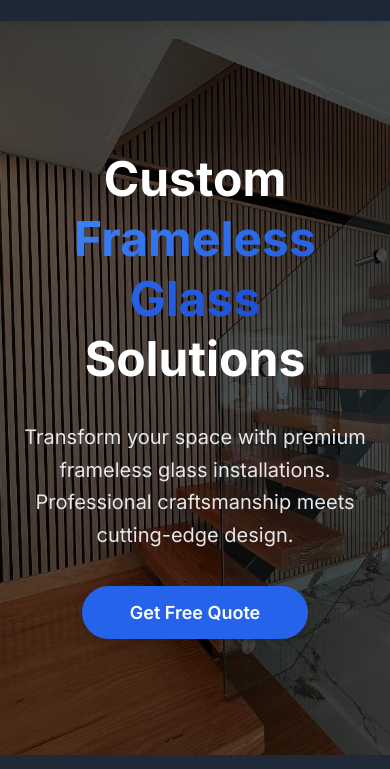
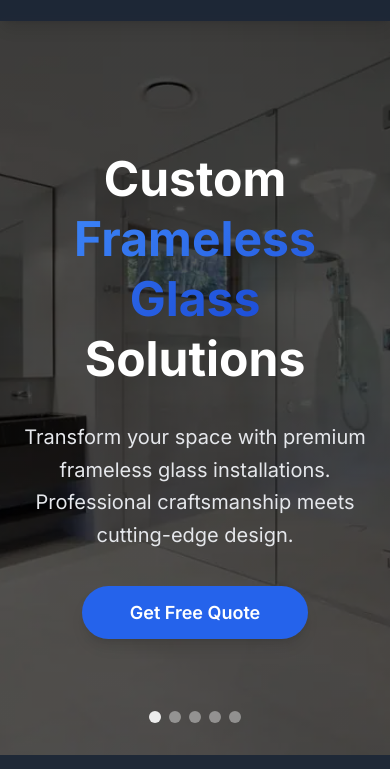
Before and after one commit to polskapeeps/KFMegaGlass-web-preview, a plain HTML site: page index.html in a window 390 px wide. Shown: the part 75-844 px from the top of the page. Drawn offline with nearby package versions, Linux system fonts and the light colour scheme.

Commit message:
Implements hero section slideshow
Replaces the static hero background with a dynamic slideshow.

This enhances visual appeal and allows showcasing multiple
featured images. Adds overlay for text readability and
implements mobile adjustments.

```diff
--- a/style.css
+++ b/style.css
@@ -5,12 +5,111 @@ body {
 }
 
 /* Hero section background image with overlay */
+/* REPLACE the existing .hero-bg section in your style.css with this: */
+
+/* Hero section with slideshow background */
 .hero-bg {
-  background-image: linear-gradient(rgba(0, 0, 0, 0.65), rgba(0, 0, 0, 0.65)),
-    url('assets/hero/railings.jpg');
+  position: relative;
   background-size: cover;
   background-position: center;
   background-attachment: fixed;
+  overflow: hidden;
+}
+
+/* Slideshow container */
+.hero-slideshow {
+  position: absolute;
+  top: 0;
+  left: 0;
+  width: 100%;
+  height: 100%;
+  z-index: -2; /* Behind the overlay and content */
+}
+
+/* Individual slide backgrounds */
+.hero-slide {
+  position: absolute;
+  top: 0;
+  left: 0;
+  width: 100%;
+  height: 100%;
+  background-size: cover;
+  background-position: center;
+  background-attachment: fixed;
+  opacity: 0;
+  transition: opacity 2s ease-in-out;
+}
+
+/* Active slide */
+.hero-slide.active {
+  opacity: 1;
+}
+
+/* Dark overlay for better text readability */
+.hero-overlay {
+  position: absolute;
+  top: 0;
+  left: 0;
+  width: 100%;
+  height: 100%;
+  background: linear-gradient(rgba(0, 0, 0, 0.65), rgba(0, 0, 0, 0.65));
+  z-index: -1; /* Above slides, below content */
+}
+
+/* Add your slide images here - easily customizable */
+.hero-slide:nth-child(1) {
+  background-image: url('assets/home-bg-img2.jpg'); /* Your existing image */
+}
+
+.hero-slide:nth-child(2) {
+  background-image: url('https://images.unsplash.com/photo-1600585154340-be6161a56a0c?ixlib=rb-4.0.3&auto=format&fit=crop&w=2070&q=80');
+}
+
+.hero-slide:nth-child(3) {
+  background-image: url('https://images.unsplash.com/photo-1584622650111-993a426fbf0a?ixlib=rb-4.0.3&auto=format&fit=crop&w=2070&q=80');
+}
+
+.hero-slide:nth-child(4) {
+  background-image: url('https://images.unsplash.com/photo-1600607687939-ce8a6c25118c?ixlib=rb-4.0.3&auto=format&fit=crop&w=2070&q=80');
+}
+
+.hero-slide:nth-child(5) {
+  background-image: url('https://images.unsplash.com/photo-1571708655418-b2b1c510a7db?ixlib=rb-4.0.3&auto=format&fit=crop&w=2070&q=80');
+}
+
+/* Mobile adjustments */
+@media (max-width: 767px) {
+  .hero-slide {
+    background-attachment: scroll;
+  }
+}
+
+/* Optional: Slideshow indicators (dots) */
+.slideshow-indicators {
+  position: absolute;
+  bottom: 2rem;
+  left: 50%;
+  transform: translateX(-50%);
+  display: flex;
+  gap: 0.5rem;
+  z-index: 10;
+}
+
+.indicator {
+  width: 12px;
+  height: 12px;
+  border-radius: 50%;
+  background: rgba(255, 255, 255, 0.4);
+  cursor: pointer;
+  transition: background 0.3s ease;
+}
+
+.indicator.active {
+  background: rgba(255, 255, 255, 0.9);
+}
+
+.indicator:hover {
+  background: rgba(255, 255, 255, 0.7);
 }
 
 /* Desktop dropdown menu visibility on hover */
```
